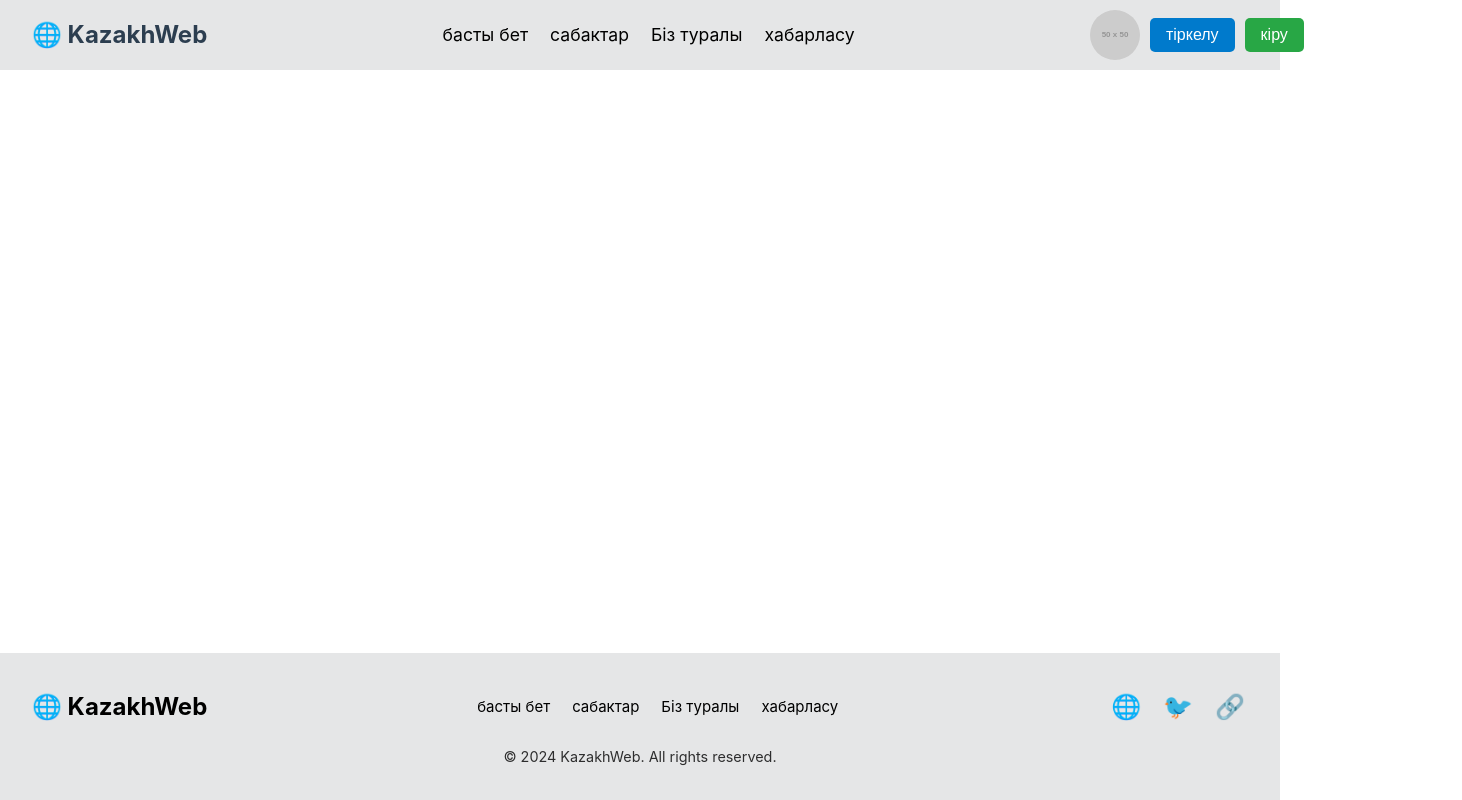
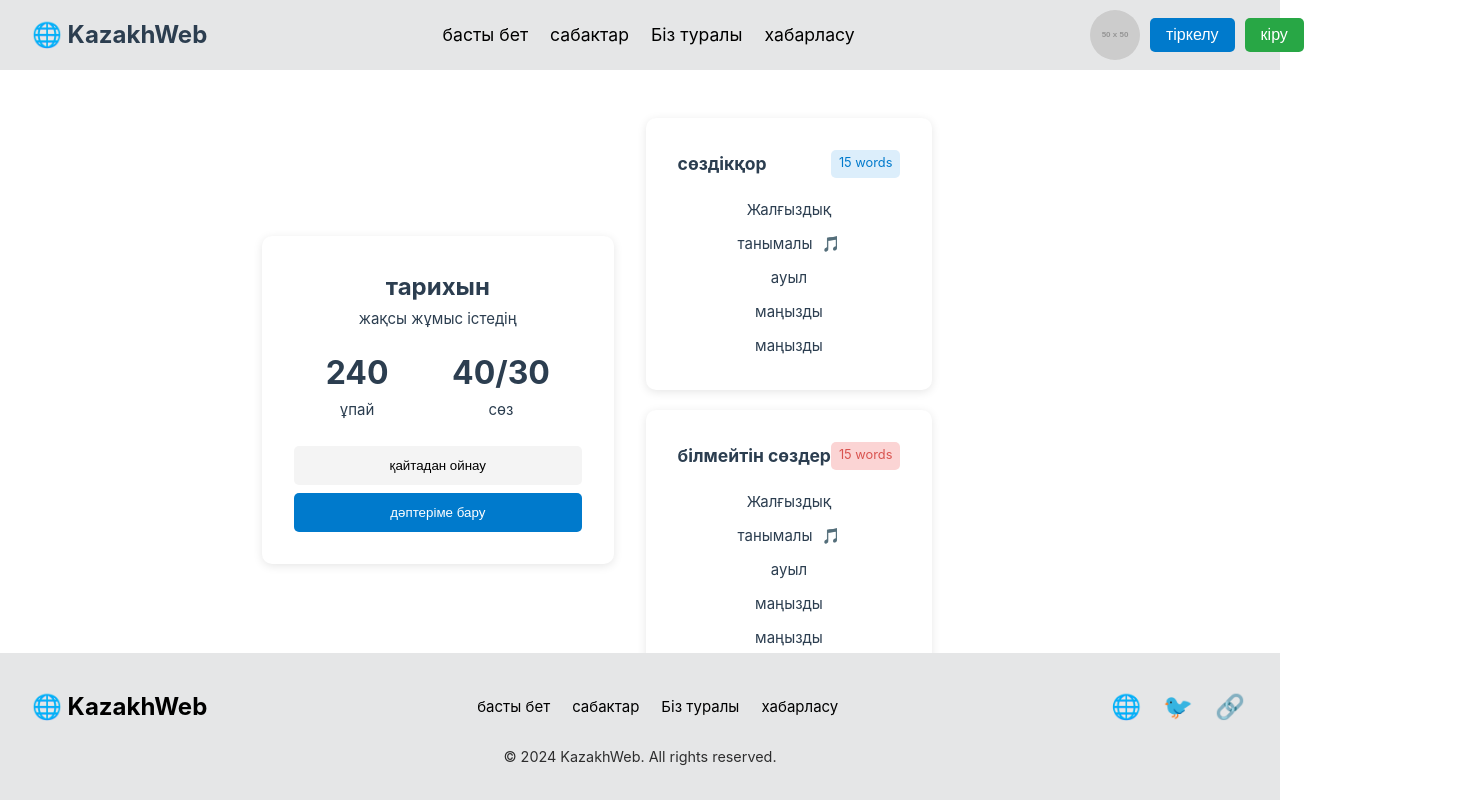
Before and after one commit to acc4abdusunkarnadir/diplom, a Vue app in the folder diplom/: page / in a window 1280 px wide. Shown: the whole page, 1462 px wide, since content can reach past the window. Built offline with nearby package versions, Linux system fonts and the light colour scheme.

Commit message:
Saving local changes before pulling

```diff
--- a/diplom/src/App.vue
+++ b/diplom/src/App.vue
@@ -1,13 +1,14 @@
 <script setup>
 import WebHeader from "./components/WebHeader.vue";
 import WebFooter from "./components/WebFooter.vue";
+import MainContent from "./components/MainContent.vue";
 </script>
 
 <template>
   <div class="app-container">
     <WebHeader />
     <main class="content">
-
+     <MainContent />
     </main>
     <WebFooter />
   </div>
@@ -23,9 +24,12 @@ import WebFooter from "./components/WebFooter.vue";
 }
 
 .content {
-  width: 100%;
+  width: 100vw;
   flex-grow: 1; /* Ensure it takes up all available space */
   display: flex;
   flex-direction: column;
+  align-items: center;
+  justify-content: center;
+
 }
 </style>
--- /dev/null
+++ b/diplom/src/components/MainContent.vue
@@ -0,0 +1,167 @@
+<template>
+    <div class="main-content">
+      <div class="progress-section">
+        <div class="progress-card">
+          <div class="progress-img"></div>
+          <h2 class="progress-title">тарихын</h2>
+          <p class="progress-subtitle">жақсы жұмыс істедің</p>
+          <div class="progress-info">
+            <div class="points">
+              <span class="big">240</span>
+              <p>ұпай</p>
+            </div>
+            <div class="words">
+              <span class="big">40/30</span>
+              <p>сөз</p>
+            </div>
+          </div>
+          <button class="retry">қайтадан ойнау</button>
+          <button class="notebook">дәптеріме бару</button>
+        </div>
+      </div>
+
+      <div class="words-section">
+        <div class="words-card">
+          <h3 class="word-title">сөздікқор <span class="badge blue">15 words</span></h3>
+          <ul class="word-list">
+            <li>Жалғыздық</li>
+            <li>танымалы <span class="icon">🎵</span></li>
+            <li>ауыл</li>
+            <li>маңызды</li>
+            <li>маңызды</li>
+          </ul>
+        </div>
+
+        <div class="words-card">
+          <h3 class="word-title">білмейтін сөздер <span class="badge red">15 words</span></h3>
+          <ul class="word-list">
+            <li>Жалғыздық</li>
+            <li>танымалы <span class="icon">🎵</span></li>
+            <li>ауыл</li>
+            <li>маңызды</li>
+            <li>маңызды</li>
+          </ul>
+        </div>
+      </div>
+    </div>
+  </template>
+
+  <style scoped>
+  /* Centering the entire content */
+  .main-content {
+  width: 100%;  /* Ensures it takes full width */
+  display: flex;
+  flex-direction: row;
+ /* Spreads content evenly */
+  align-items: center;
+  height: 100%;
+  min-height: 80vh;
+  gap: 2rem;
+  padding: 10px 5rem; /* Add some padding for spacing */
+  margin-left: 300px; /* Remove margin-right */
+}
+
+.progress-card,
+.words-card {
+  width: 100%;  /* Makes them take full width */
+  max-width: 500px; /* Adjust as needed */
+}
+
+
+  /* Card styles */
+  .progress-card,
+  .words-card {
+
+    background: white;
+    padding: 2rem;
+    border-radius: 10px;
+    box-shadow: 0 2px 10px rgba(0, 0, 0, 0.1);
+    text-align: center;
+    max-width: 400px;
+    width: 100%;
+  }
+  .words-card {
+
+display: flex;
+flex-direction: column;
+gap: 20px;
+}
+  /* Title styles */
+  .progress-title {
+    font-size: 1.5rem;
+    font-weight: bold;
+  }
+
+  /* Progress info */
+  .progress-info {
+    display: flex;
+    justify-content: space-around;
+    margin: 1rem 0;
+  }
+
+  /* Large numbers */
+  .big {
+    font-size: 2rem;
+    font-weight: bold;
+  }
+
+  /* Button styles */
+  button {
+    margin-top: 0.5rem;
+    padding: 0.75rem 1.5rem;
+    border: none;
+    border-radius: 5px;
+    cursor: pointer;
+    width: 100%;
+  }
+
+  .retry {
+    background: #f4f4f4;
+  }
+
+  .notebook {
+    background: #007acc;
+    color: white;
+  }
+
+  /* Word section styles */
+  .word-title {
+    font-weight: bold;
+    display: flex;
+    justify-content: space-between;
+  }
+
+  .badge {
+    padding: 0.2rem 0.5rem;
+    border-radius: 5px;
+    font-size: 0.8rem;
+  }
+
+  .blue {
+    background: #dceefb;
+    color: #007acc;
+  }
+
+  .red {
+    background: #fbd4d4;
+    color: #d9534f;
+  }
+
+  /* Word list */
+  .word-list {
+    display: flex;
+    flex-direction: column;
+    gap:10px;
+    list-style: none;
+    padding: 0;
+  }
+
+  .icon {
+    margin-left: 5px;
+  }
+  .words-section{
+    display: flex;
+    flex-direction: column;
+    gap:20px;
+  }
+  </style>
```
Also changed, not shown: diplom/src/assets/study-books.png (added).
